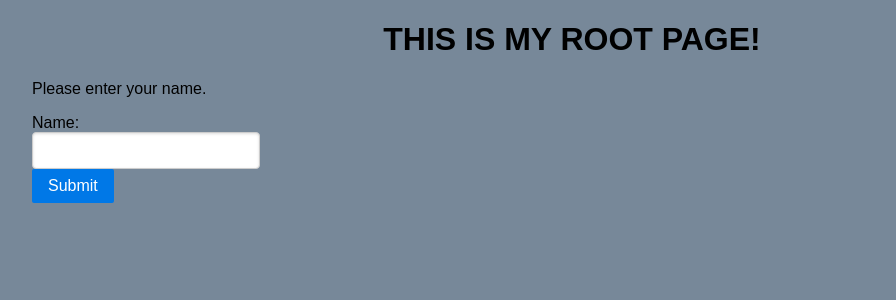
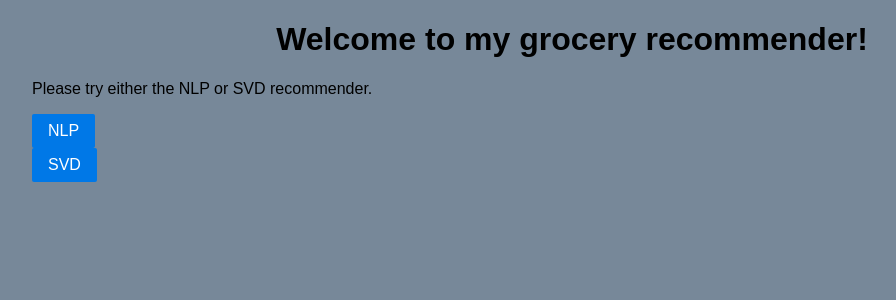
Before and after one commit to melodygr/grocery_recommendation, a Flask app: template flask_app/templates/index.html in a window 1280 px wide. Shown: the top 300 px of the page, without its empty margins (68-964 px from the left). Run offline with Flask 2, Linux system fonts and the light colour scheme; the template is opened without the code that fills it, so the values that code supplies are empty; parts of the project's set-up code (start-up, migrations or seed data) failed here and were passed over; some libraries are stand-ins or nearby versions.

Commit message:
update index

```diff
--- a/flask_app/templates/index.html
+++ b/flask_app/templates/index.html
@@ -9,17 +9,18 @@
 
 </head>
 
-<h1>THIS IS MY ROOT PAGE!</h1>
+<h1>Welcome to my grocery recommender!</h1>
 
 <div class='main'>
-    <p>Please enter your name.</p>
+    <p>Please try either the NLP or SVD recommender.</p>
 
-    <form class="pure-form" method="POST" action="/">
-    Name:<br>
-    <input type="text" name="username"><br>
-    <button type="submit" class="pure-button pure-button-primary" value="Submit">Submit</button>
+    <form class="pure-form" method="POST" action="/nlp">
+    <button type="submit" class="pure-button pure-button-primary" value="Submit">NLP</button>
     </form>
 
+    <form class="pure-form" method="POST" action="/svd">
+        <button type="submit" class="pure-button pure-button-primary" value="Submit">SVD</button>
+        </form>
 </div>
 
 <br>
```
